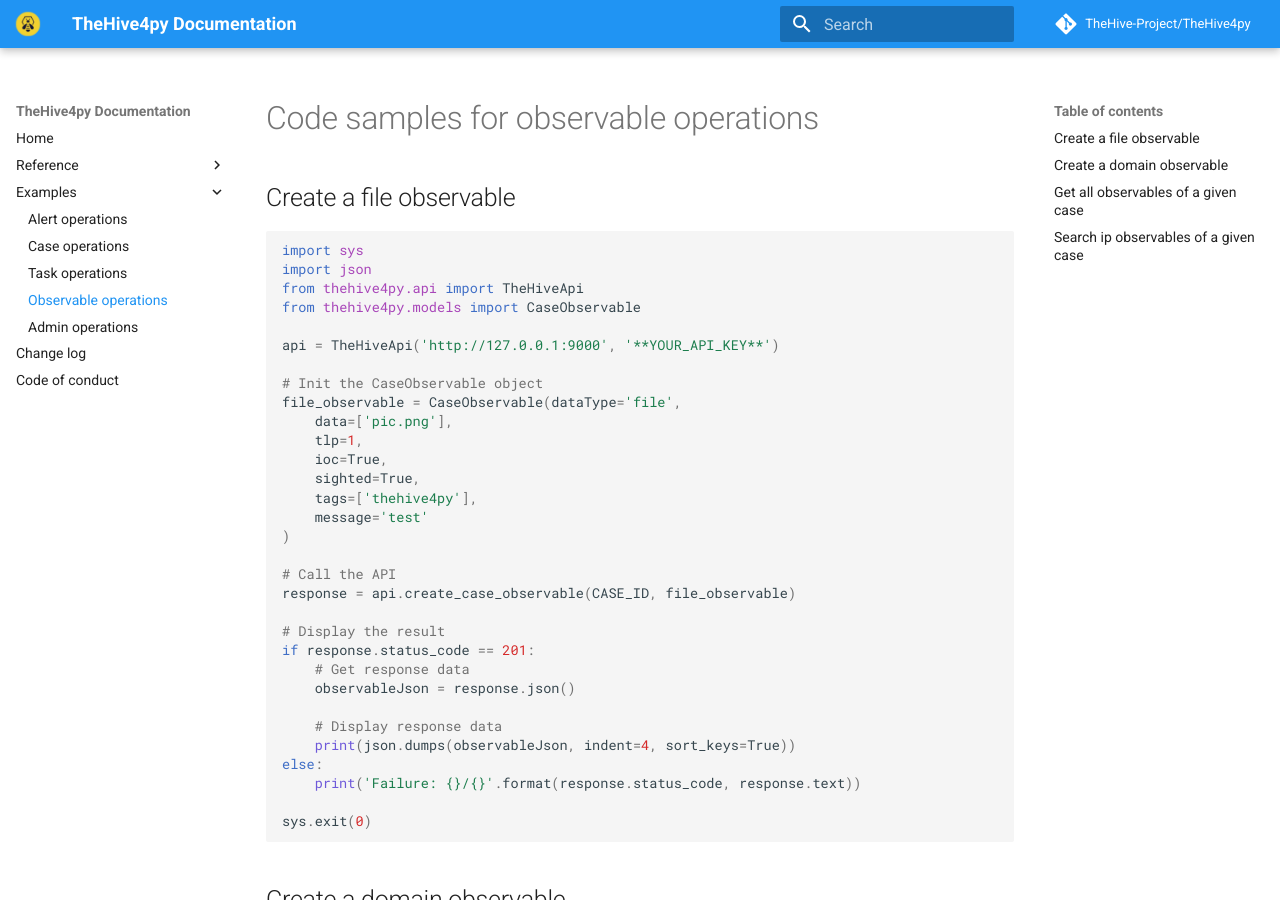
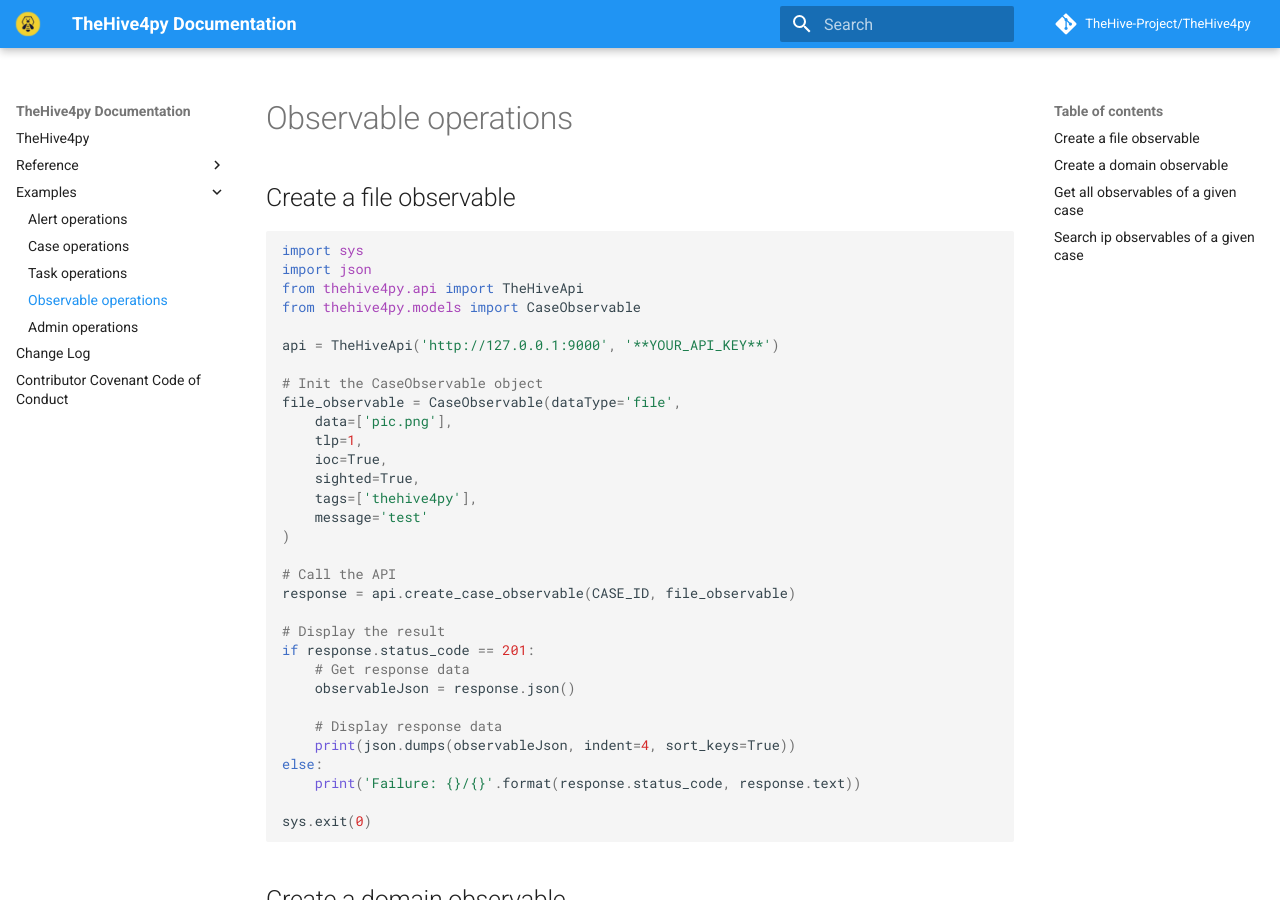
Before and after one commit to TheHive-Project/TheHive4py, an MkDocs documentation site: the page built from docs/samples/observable-operations.md, in a window 1280 px wide and 900 px high. Built offline with MkDocs 1.6.1 and Material for MkDocs 9.7.7, drawn with Linux system fonts in a browser that asks for light colours; comment, search, counter and statistics services are not loaded; part of the change alters nothing that is shown.

```diff
--- a/docs/samples/observable-operations.md
+++ b/docs/samples/observable-operations.md
@@ -1,4 +1,4 @@
-# Code samples for observable operations
+# Observable operations
 
 ## Create a file observable
 
--- a/mkdocs.yml
+++ b/mkdocs.yml
@@ -9,27 +9,28 @@ theme:
     primary: 'blue'
     accent: blue
 
-nav:
-  - Home: index.md
-  - Reference:
-      Models: reference/models.md
-      Authentication: reference/auth.md
-      API: reference/api.md
-      Query DSL: reference/query.md
-      Exceptions: reference/exceptions.md
-  - Examples:
-      Alert operations: samples/alert-operations.md
-      Case operations: samples/case-operations.md
-      Task operations: samples/task-operations.md
-      Observable operations: samples/observable-operations.md
-      Admin operations: samples/admin-operations.md
-  - Change log: changelog.md
-  - Code of conduct: code_of_conduct.md
+# nav:
+#   - Home: index.md
+#   - Reference:
+#       Models: reference/models.md
+#       Authentication: reference/auth.md
+#       API: reference/api.md
+#       Query DSL: reference/query.md
+#       Exceptions: reference/exceptions.md
+#   - Examples:
+#       Alert operations: samples/alert-operations.md
+#       Case operations: samples/case-operations.md
+#       Task operations: samples/task-operations.md
+#       Observable operations: samples/observable-operations.md
+#       Admin operations: samples/admin-operations.md
+#   - Change log: changelog.md
+#   - Code of conduct: code_of_conduct.md
 
 plugins:
   - search
-  - awesome-pages:
-        filename: .md
+  - git-revision-date-localized:
+      type: datetime
+  - awesome-pages
 
   - mkdocstrings:
       default_handler: python
```
Also changed, not shown: docs/.pages (added), docs/reference/.pages (added), docs/samples/.pages (added).
